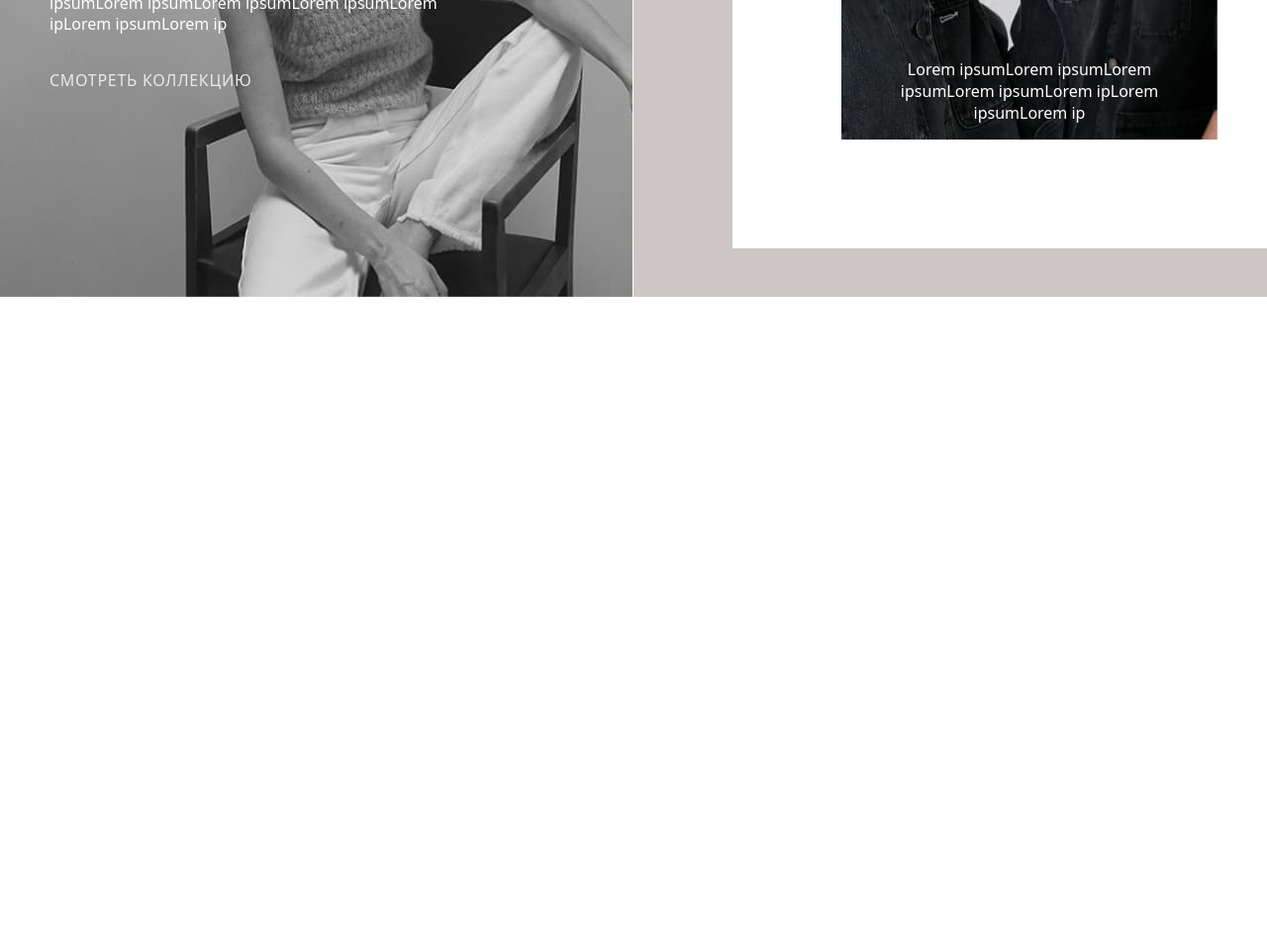
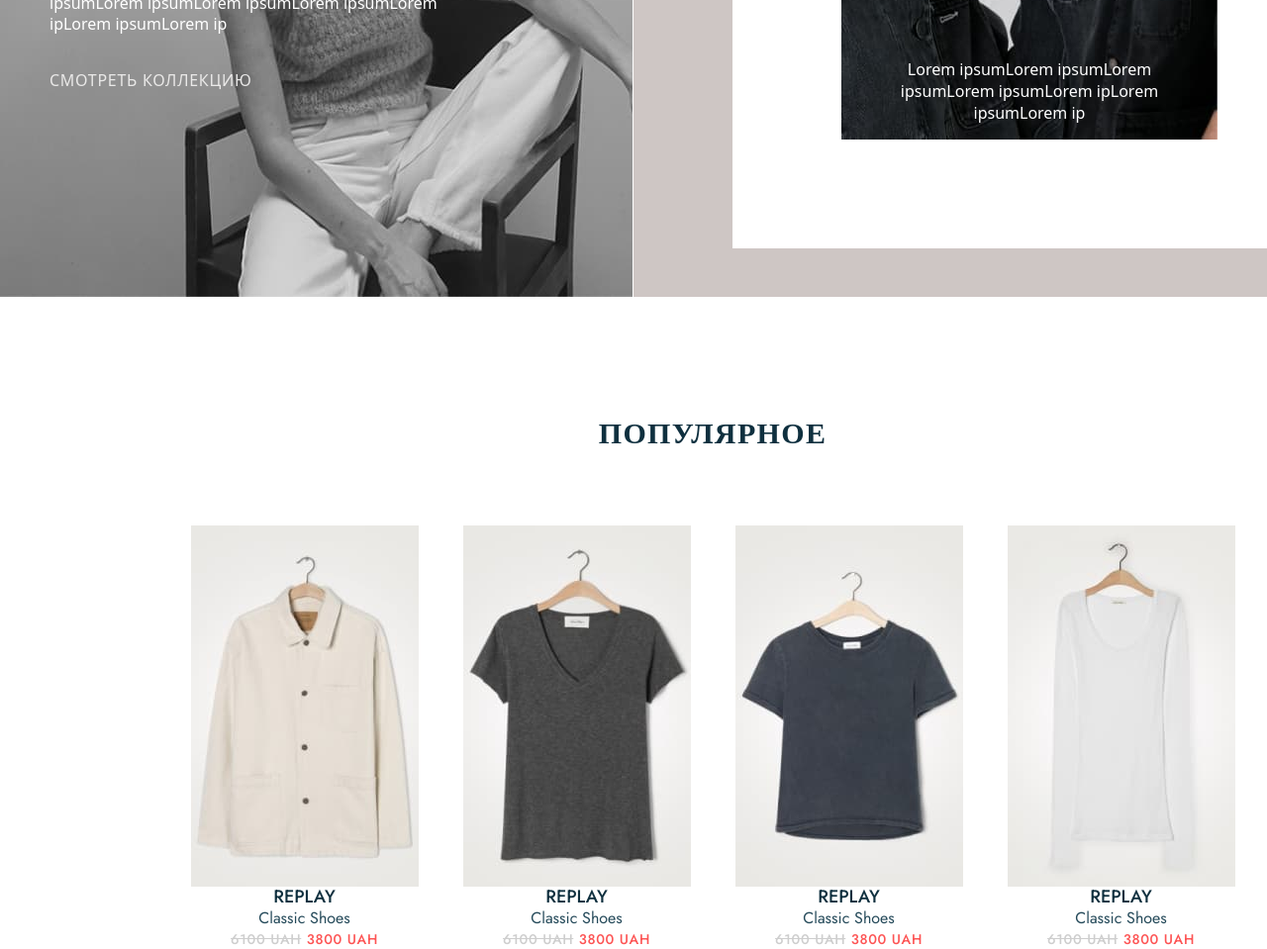
Before and after one commit to KP-Svitlana/allegria, a plain HTML site: page index.html in a window 1280 px wide. Shown: the part 1268-2227 px from the top of the page at 99% size. Before the commit the page ends 1568 px from the top, so only its background shows below. Drawn offline with nearby package versions, Linux system fonts and the light colour scheme.

Commit message:
add popular

```diff
--- a/css/styles.css
+++ b/css/styles.css
@@ -289,3 +289,63 @@ img {
   color: #ffffff;
   width: 310px;
 }
+
+/*POPULAR*/
+
+.popular-container {
+  padding-top: 120px;
+}
+
+.popular-title {
+  margin-bottom: 75px;
+  font-family: 'Cormorant';
+  font-size: 30px;
+  line-height: 1.2;
+  text-align: center;
+  letter-spacing: 0.045em;
+  text-transform: uppercase;
+  color: var(--color-five);
+}
+
+.popular-list {
+  display: flex;
+  gap: 45px;
+  justify-content: center;
+}
+
+.popular-heading {
+  font-family: 'Jost';
+  font-weight: 500;
+  font-size: 18px;
+  line-height: 26px1.45;
+  text-align: center;
+  text-transform: uppercase;
+  color: var(--color-five);
+}
+
+.popular-data {
+  font-family: 'Jost';
+  font-weight: 300;
+  font-size: 16px;
+  line-height: 1.44;
+  text-align: center;
+  text-transform: capitalize;
+  color: #254a5a;
+}
+
+.popular-price {
+  font-family: 'Jost';
+  font-weight: 500;
+  font-size: 14px;
+  line-height: 1.43;
+  text-align: center;
+  letter-spacing: 0.045em;
+  text-transform: uppercase;
+  color: #fd5454;
+}
+
+.old-price {
+  color: #cecece;
+  text-decoration: line-through;
+  margin-right: 5.5px;
+}
--- a/index.html
+++ b/index.html
@@ -115,6 +115,46 @@
           </div>
         </div>
       </section>
+
+      <section class="popular">
+        <div class="container popular-container">
+          <h2 class="popular-title">Популярное</h2>
+          <ul class="popular-list list">
+            <li class="popular-item">
+              <a href="" class="popular-link link">
+                <img src="./img/item1.jpg" alt="item" class="popular-img" width="230px" />
+                <h3 class="popular-heading">Replay</h3>
+                <p class="popular-data">Classic shoes</p>
+                <p class="popular-price"><span class="old-price">6100 UAH</span>3800 UAH</p>
+              </a>
+            </li>
+            <li class="popular-item">
+              <a href="" class="popular-link link">
+                <img src="./img/item2.jpg" alt="item" class="popular-img" />
+                <h3 class="popular-heading">Replay</h3>
+                <p class="popular-data">Classic shoes</p>
+                <p class="popular-price"><span class="old-price">6100 UAH</span>3800 UAH</p>
+              </a>
+            </li>
+            <li class="popular-item">
+              <a href="" class="popular-link link">
+                <img src="./img/item3.jpg" alt="item" class="popular-img" />
+                <h3 class="popular-heading">Replay</h3>
+                <p class="popular-data">Classic shoes</p>
+                <p class="popular-price"><span class="old-price">6100 UAH</span>3800 UAH</p>
+              </a>
+            </li>
+            <li class="popular-item">
+              <a href="" class="popular-link link">
+                <img src="./img/item4.jpg" alt="item" class="popular-img" />
+                <h3 class="popular-heading">Replay</h3>
+                <p class="popular-data">Classic shoes</p>
+                <p class="popular-price"><span class="old-price">6100 UAH</span>3800 UAH</p>
+              </a>
+            </li>
+          </ul>
+        </div>
+      </section>
     </main>
   </body>
 </html>
```
Also changed, not shown: img/item1.jpg (added), img/item2.jpg (added), img/item3.jpg (added), img/item4.jpg (added).
